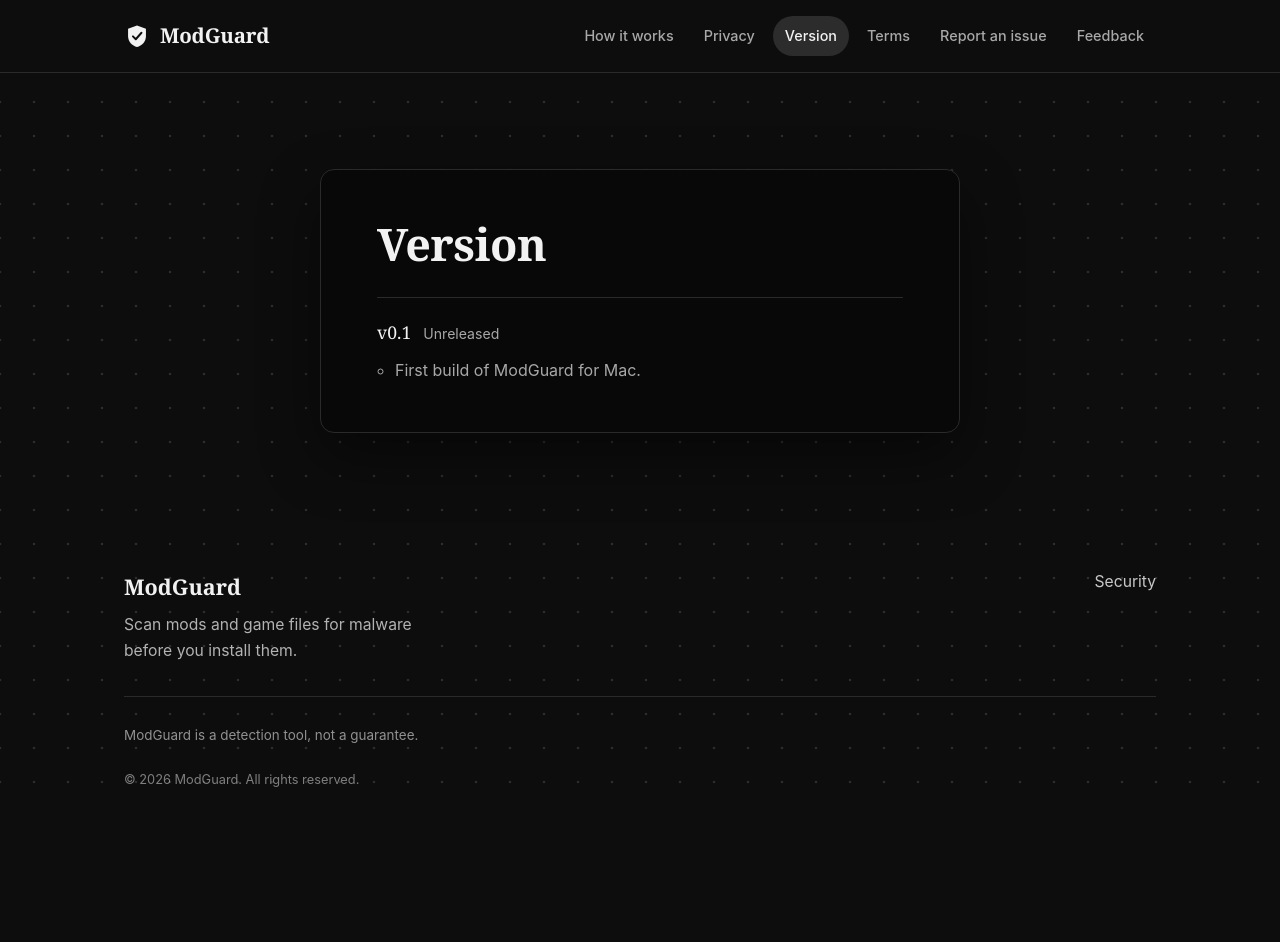
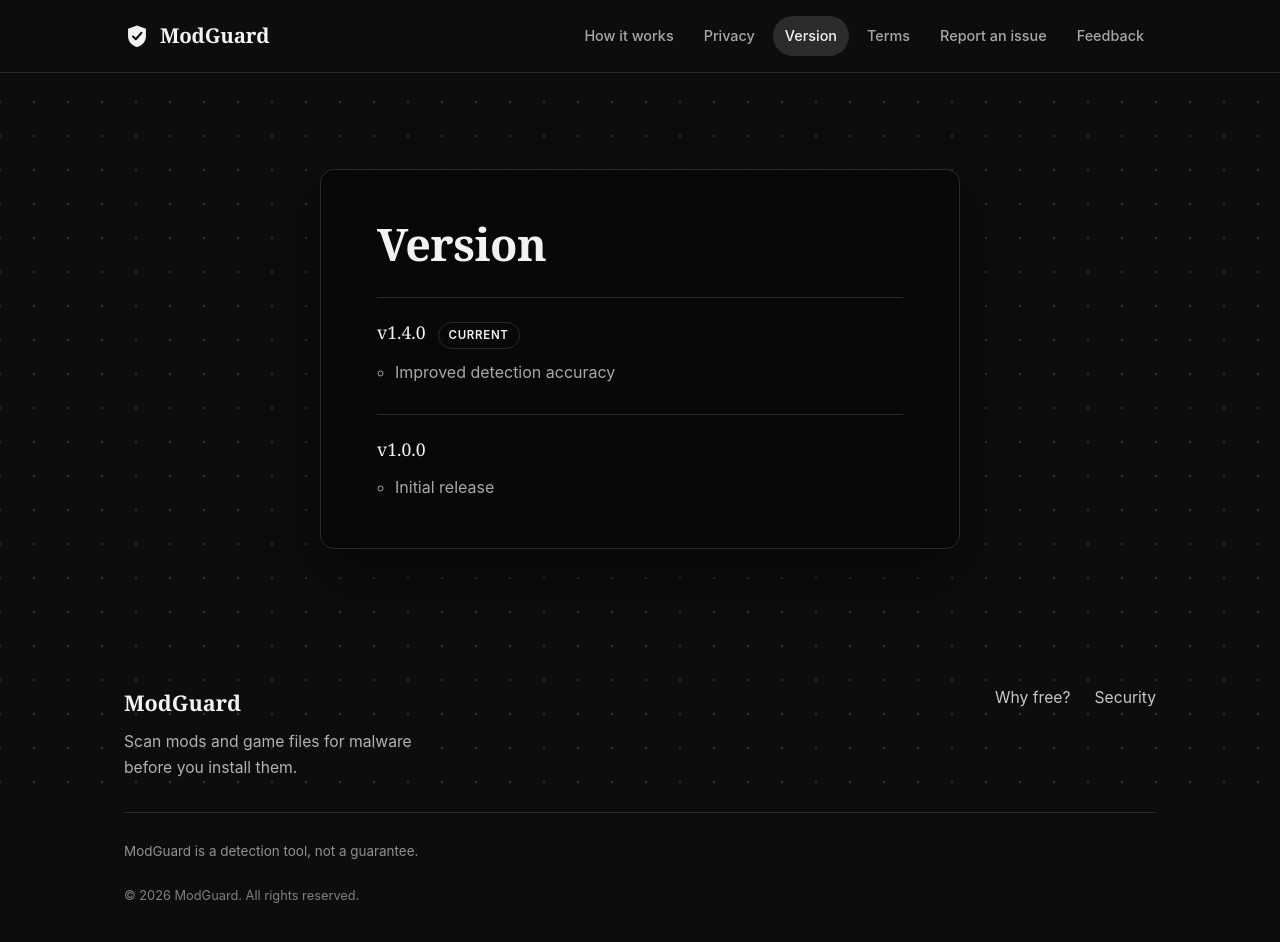
Before and after one commit to Rayan-Python/modguard-site-page, a React (Vite) app: page /version in a window 1280 px wide. Shown: the top 942 px of the page. Before the commit the page ends 830 px from the top, so only its background shows below. Built offline with nearby package versions, Linux system fonts and the light colour scheme.

Commit message:
Add why-free section and update changelog

```diff
--- a/src/App.jsx
+++ b/src/App.jsx
@@ -9,6 +9,7 @@ import HowItWorks from './pages/HowItWorks.jsx'
 import Version from './pages/Version.jsx'
 import Terms from './pages/Terms.jsx'
 import Security from './pages/Security.jsx'
+import WhyFree from './pages/WhyFree.jsx'
 
 export default function App() {
   return (
@@ -23,6 +24,7 @@ export default function App() {
           <Route path="/version" element={<Version />} />
           <Route path="/terms" element={<Terms />} />
           <Route path="/security" element={<Security />} />
+          <Route path="/free" element={<WhyFree />} />
         </Routes>
       </main>
       <Footer />
--- a/src/components/Footer.jsx
+++ b/src/components/Footer.jsx
@@ -13,6 +13,9 @@ export default function Footer() {
           </div>
 
           <nav className="footer__links" aria-label="Footer">
+            <Link to="/free" className="footer__link">
+              Why free?
+            </Link>
             <Link to="/security" className="footer__link">
               Security
             </Link>
--- a/src/pages/Security.jsx
+++ b/src/pages/Security.jsx
@@ -2,7 +2,7 @@ import { SECURITY_EMAIL } from '../data/contact.js'
 
 export default function Security() {
   return (
-    <section className="doc">
+    <section className="doc doc--panel">
       <div className="container doc__inner">
         <h1 className="doc__title">Security</h1>
         <p className="doc__lede">
--- a/src/pages/Version.jsx
+++ b/src/pages/Version.jsx
@@ -1,8 +1,16 @@
+// Newest release first. Add new entries at the top of this array as they ship.
 const entries = [
   {
-    version: 'v0.1',
-    date: 'Unreleased',
-    notes: ['First build of ModGuard for Mac.'],
+    version: 'v1.4.0',
+    date: null,
+    current: true,
+    changes: ['Improved detection accuracy'],
+  },
+  {
+    version: 'v1.0.0',
+    date: null,
+    current: false,
+    changes: ['Initial release'],
   },
 ]
 
@@ -17,11 +25,16 @@ export default function Version() {
             <li className="doc__entry" key={entry.version}>
               <div className="doc__entry-head">
                 <span className="doc__entry-version">{entry.version}</span>
-                <span className="doc__entry-date">{entry.date}</span>
+                {entry.current && (
+                  <span className="doc__entry-badge">Current</span>
+                )}
+                {entry.date && (
+                  <span className="doc__entry-date">{entry.date}</span>
+                )}
               </div>
               <ul className="doc__entry-notes">
-                {entry.notes.map((note) => (
-                  <li key={note}>{note}</li>
+                {entry.changes.map((change) => (
+                  <li key={change}>{change}</li>
                 ))}
               </ul>
             </li>
--- /dev/null
+++ b/src/pages/WhyFree.jsx
@@ -0,0 +1,19 @@
+export default function WhyFree() {
+  return (
+    <section className="doc doc--panel">
+      <div className="container doc__inner">
+        <h1 className="doc__title">Why is ModGuard free?</h1>
+        <p className="doc__lede">
+          ModGuard is free because gamers shouldn't have to pay for basic
+          safety. We're not selling user data, and we don't run ads.
+        </p>
+        <p className="doc__body">
+          Our long-term plan is to grow ModGuard's reach and eventually
+          partner with or be acquired by a larger platform in the gaming or
+          security space, similar to how many open-source security tools
+          sustain themselves. Until then, ModGuard stays free.
+        </p>
+      </div>
+    </section>
+  )
+}
--- a/src/styles.css
+++ b/src/styles.css
@@ -367,6 +367,17 @@ main {
   color: var(--ink-soft);
 }
 
+.doc__entry-badge {
+  font-size: 0.72rem;
+  font-weight: 600;
+  letter-spacing: 0.06em;
+  text-transform: uppercase;
+  color: var(--ink);
+  border: 1px solid var(--line);
+  border-radius: 999px;
+  padding: 3px 10px;
+}
+
 .doc__entry-notes {
   margin: 0;
   padding-left: 18px;
```
